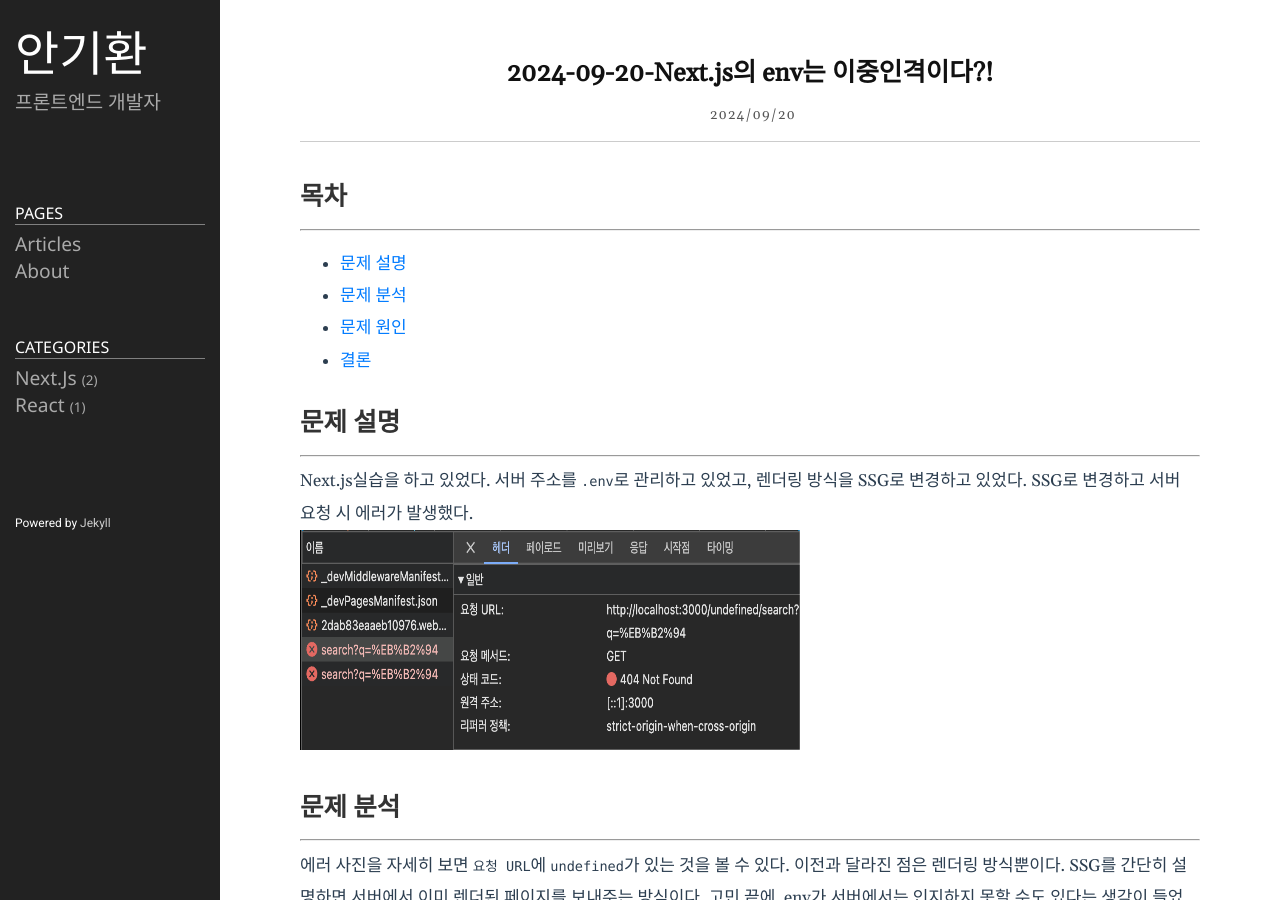
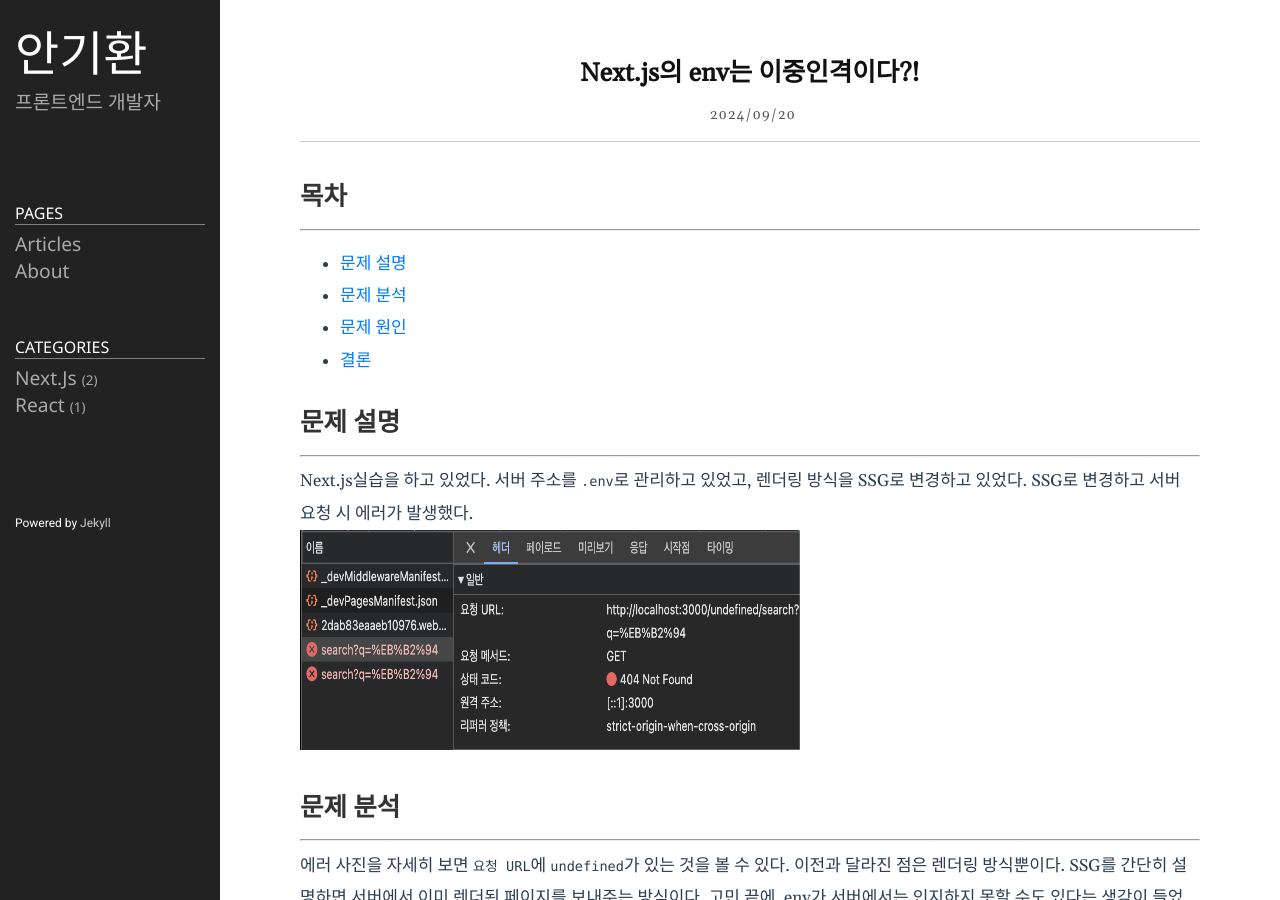
Before and after one commit to ahngh0113/ahngh0113.github.io, a Jekyll site: the page built from _posts/2024-09-20-Next.js의 env는 이중인격이다?!.md, in a window 1280 px wide and 900 px high. Built offline with Jekyll 4.4.1, drawn with Linux system fonts in a browser that asks for light colours.

Commit message:
제목 수정

```diff
--- a/_posts/2024-09-20-Next.js의 env는 이중인격이다?!.md
+++ b/_posts/2024-09-20-Next.js의 env는 이중인격이다?!.md
@@ -1,6 +1,6 @@
 ---
 layout: post
-title: "2024-09-20-Next.js의 env는 이중인격이다?!"
+title: "Next.js의 env는 이중인격이다?!"
 date: 2024-09-20 15:23:00 +0900
 categories: Next.js
 ---
```
Also changed, not shown: _posts/2024-10-03-Nest.js에서 데이터 캐시하기 with App-Router.md (+1 -1 lines), 5 other files.
